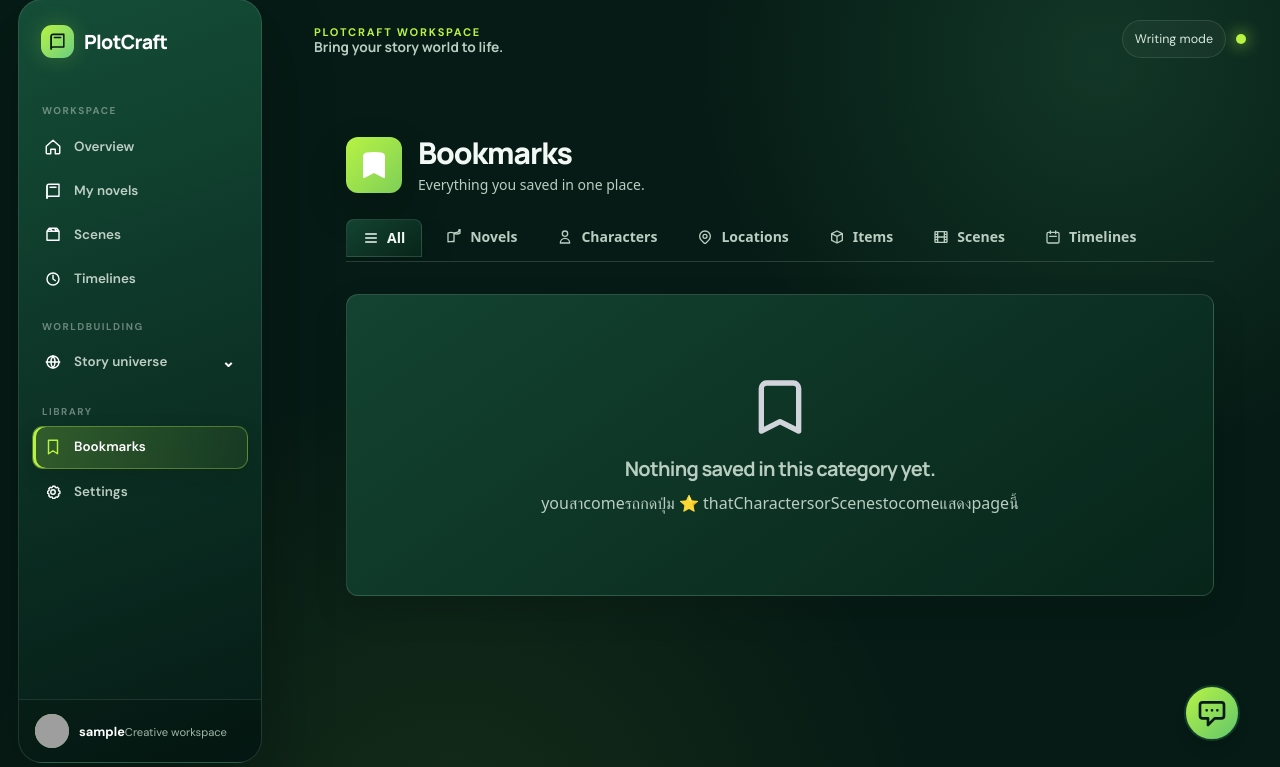
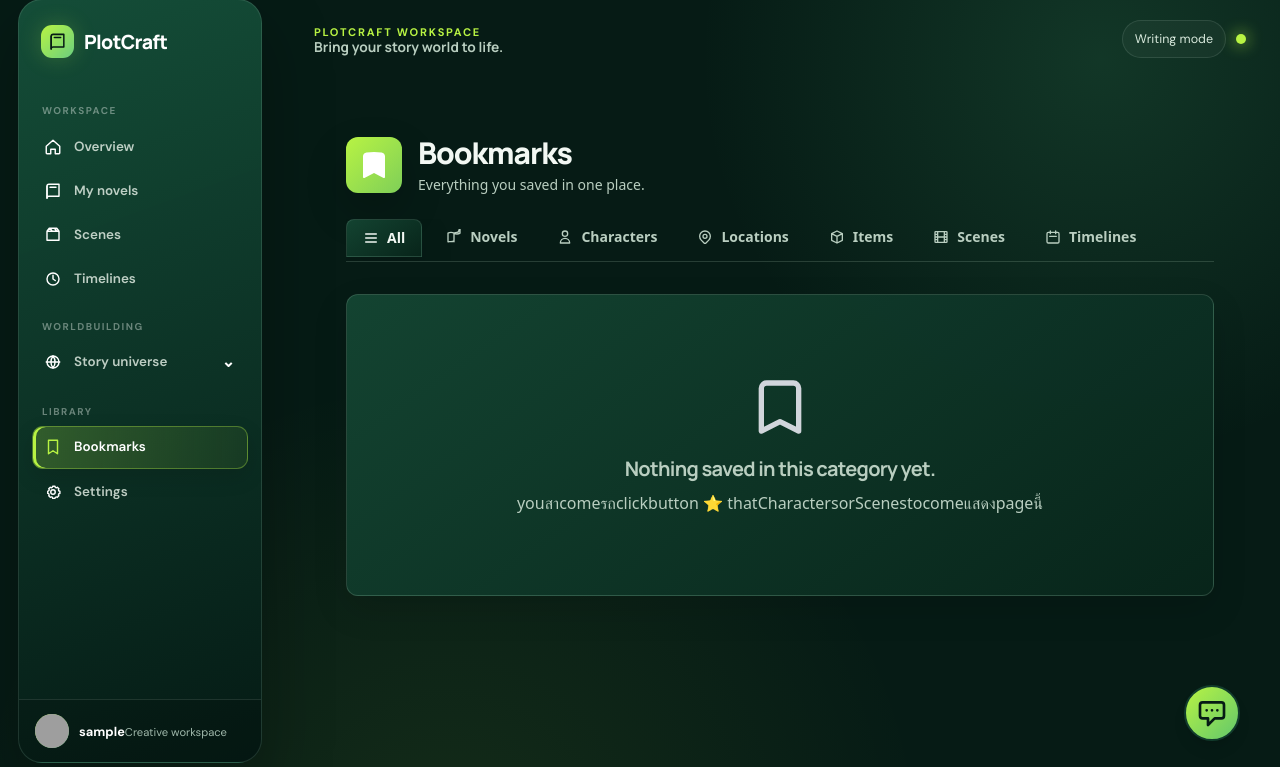
Before and after one commit to maythiya/plotcraft, a Django app: page /bookmarks/ in a window 1280 px wide. Shown: the part 19-786 px from the top of the page. Run offline with Django 5.2, Linux system fonts and the light colour scheme; the visitor is signed in with stand-in values (Sample User, id 1); data that the repository does not hold is empty; some libraries are stand-ins or nearby versions; grey boxes are pictures that could not be loaded.

Commit message:
fix(i18n): translate remaining interface copy

```diff
--- a/plotcraft/templates/bookmark_list.html
+++ b/plotcraft/templates/bookmark_list.html
@@ -163,9 +163,9 @@
                 <h3 class="text-xl font-bold text-gray-400">Nothing saved in this category yet.</h3>
                 <p class="text-gray-400 mt-2">
                     {% if current_type != 'all' %}
-                        Tryเปลี่ยนCategoryorSelect "All"
+                        TryChangeCategoryorSelect "All"
                     {% else %}
-                        youสาcomeรถกดปุ่ม ⭐️ thatCharactersorScenestocomeแสดงpageนี้
+                        youสาcomeรถclickbutton ⭐️ thatCharactersorScenestocomeแสดงpageนี้
                     {% endif %}
                 </p>
                 {% if current_type != 'all' %}
```
